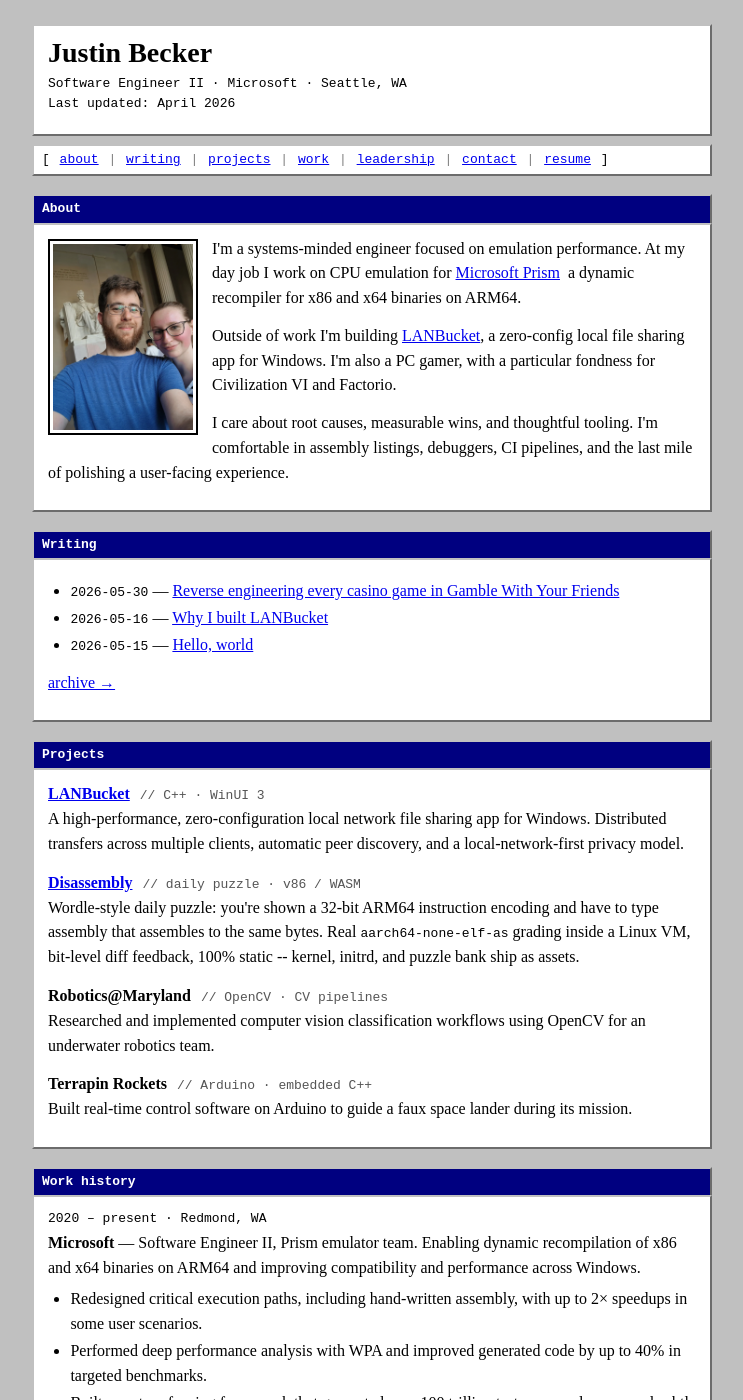
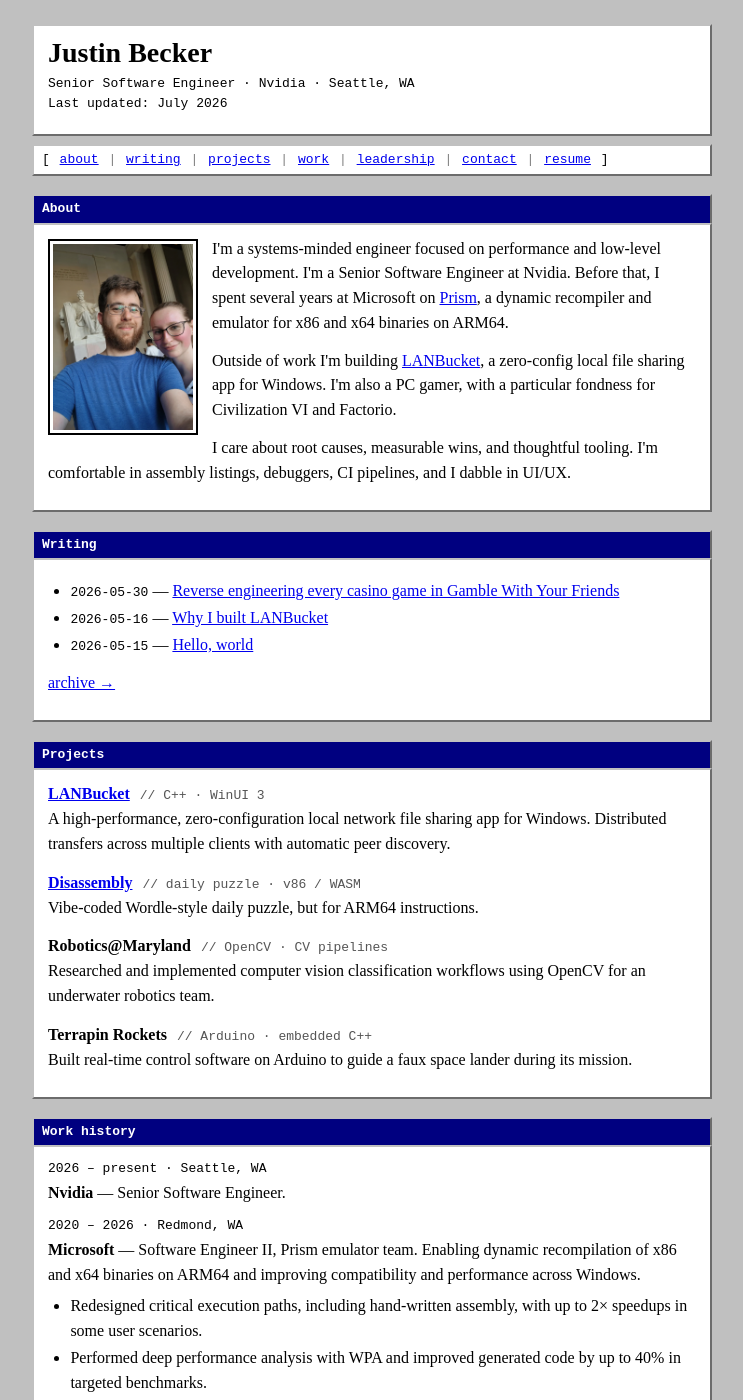
Before and after one commit to geekman7473/geekman7473.github.io, a Jekyll site: the page built from index.html, in a window 1280 px wide and 1400 px high. Shown: the whole window, without its empty margins (268-1011 px from the left). Built offline with Jekyll 4.4.1, drawn with Linux system fonts in a browser that asks for light colours; some of the changed text lies outside the part shown.

Commit message:
Update for Nvidia

```diff
--- a/index.html
+++ b/index.html
@@ -10,13 +10,13 @@
     <title>Justin Becker</title>
     <meta
       name="description"
-      content="Personal homepage of Justin Becker - Software Engineer II at Microsoft, working on the Prism x86/x64-on-ARM64 emulator. Author of LANBucket."
+      content="Personal homepage of Justin Becker - Senior Software Engineer at Nvidia, previously on Microsoft's Prism x86/x64-on-ARM64 emulator. Author of LANBucket."
     />
     <meta name="theme-color" content="#c0c0c0" />
     <meta property="og:title" content="Justin Becker" />
     <meta
       property="og:description"
-      content="Systems-minded engineer at Microsoft, author of LANBucket, working on emulation, performance, and developer tooling."
+      content="Systems-minded engineer at Nvidia, author of LANBucket, focused on performance, low-level systems, and developer tooling."
     />
     <meta property="og:type" content="website" />
     <meta property="og:url" content="https://geekman7473.github.io/" />
@@ -30,8 +30,8 @@
     <div class="banner">
       <h1>Justin Becker</h1>
       <p class="meta">
-        Software Engineer II &middot; Microsoft &middot; Seattle, WA<br />
-        Last updated: April 2026
+        Senior Software Engineer &middot; Nvidia &middot; Seattle, WA<br />
+        Last updated: July 2026
       </p>
     </div>
 
@@ -58,14 +58,15 @@
           height="105"
         />
         <p>
-          I'm a systems-minded engineer focused on emulation performance. At
-          my day job I work on CPU emulation for
+          I'm a systems-minded engineer focused on performance and low-level
+          development. I'm a Senior Software Engineer at Nvidia. Before that, I
+          spent several years at Microsoft on
           <a
             href="https://learn.microsoft.com/en-us/windows/arm/apps-on-arm-x86-emulation"
             target="_blank"
             rel="noreferrer"
-            >Microsoft Prism</a
-          >&nbsp; a dynamic recompiler for x86 and x64 binaries on ARM64.
+            >Prism</a
+          >, a dynamic recompiler and emulator for x86 and x64 binaries on ARM64.
         </p>
         <p>
           Outside of work I'm building
@@ -77,7 +78,7 @@
         <p>
           I care about root causes, measurable wins, and thoughtful tooling.
           I'm comfortable in assembly listings, debuggers, CI pipelines, and
-          the last mile of polishing a user-facing experience.
+          I dabble in UI/UX.
         </p>
       </section>
 
@@ -114,9 +115,8 @@
           <span class="meta">// C++ &middot; WinUI 3</span>
           <p>
             A high-performance, zero-configuration local network file sharing
-            app for Windows. Distributed transfers across multiple clients,
-            automatic peer discovery, and a local-network-first privacy
-            model.
+            app for Windows. Distributed transfers across multiple clients with
+            automatic peer discovery.
           </p>
         </div>
 
@@ -124,11 +124,7 @@
           <h3><a href="projects/disassembly/">Disassembly</a></h3>
           <span class="meta">// daily puzzle &middot; v86 / WASM</span>
           <p>
-            Wordle-style daily puzzle: you're shown a 32-bit ARM64
-            instruction encoding and have to type assembly that assembles to
-            the same bytes. Real <code>aarch64-none-elf-as</code> grading
-            inside a Linux VM, bit-level diff feedback, 100% static -- kernel,
-            initrd, and puzzle bank ship as assets.
+            Vibe-coded Wordle-style daily puzzle, but for ARM64 instructions.
           </p>
         </div>
 
@@ -154,7 +150,12 @@
       <div class="titlebar" id="work">Work history</div>
       <section class="panel">
         <dl class="work">
-          <dt>2020 &ndash; present &middot; Redmond, WA</dt>
+          <dt>2026 &ndash; present &middot; Seattle, WA</dt>
+          <dd>
+            <b>Nvidia</b> &mdash; Senior Software Engineer.
+          </dd>
+
+          <dt>2020 &ndash; 2026 &middot; Redmond, WA</dt>
           <dd>
             <b>Microsoft</b> &mdash; Software Engineer II, Prism emulator
             team. Enabling dynamic recompilation of x86 and x64 binaries on
```
Also changed, not shown: other parts of index.html (+2 -2 lines).
